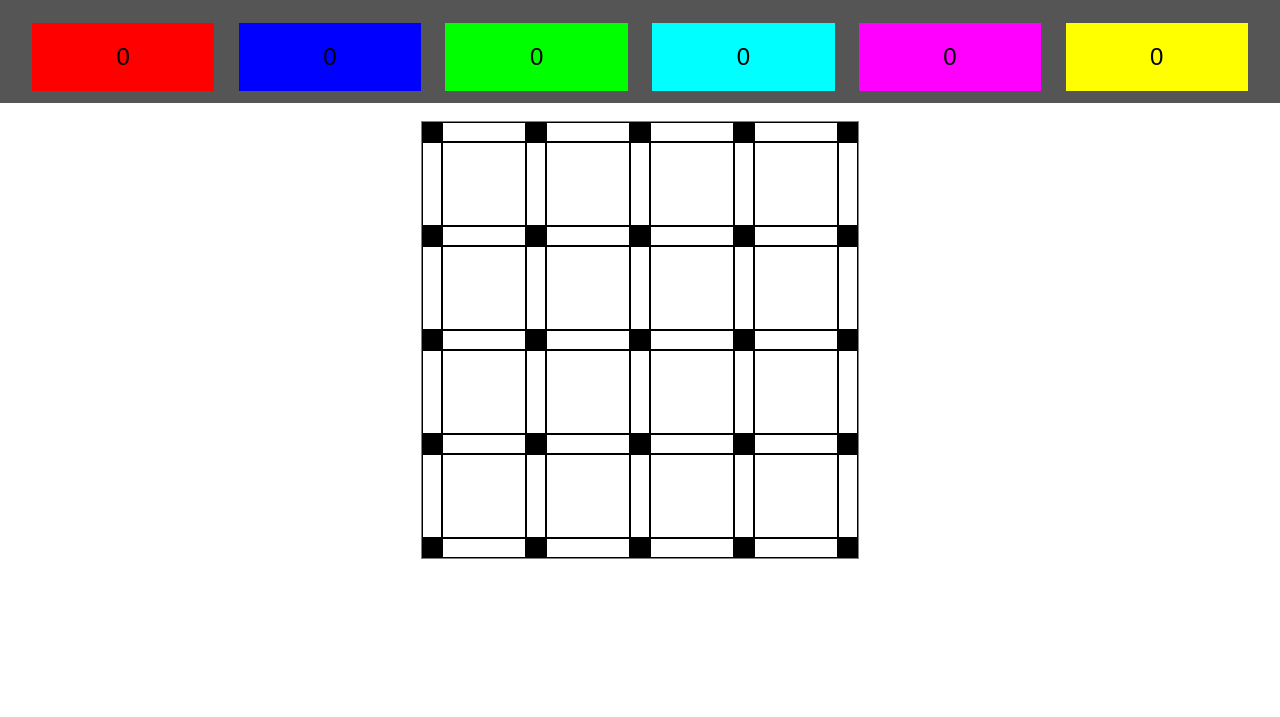
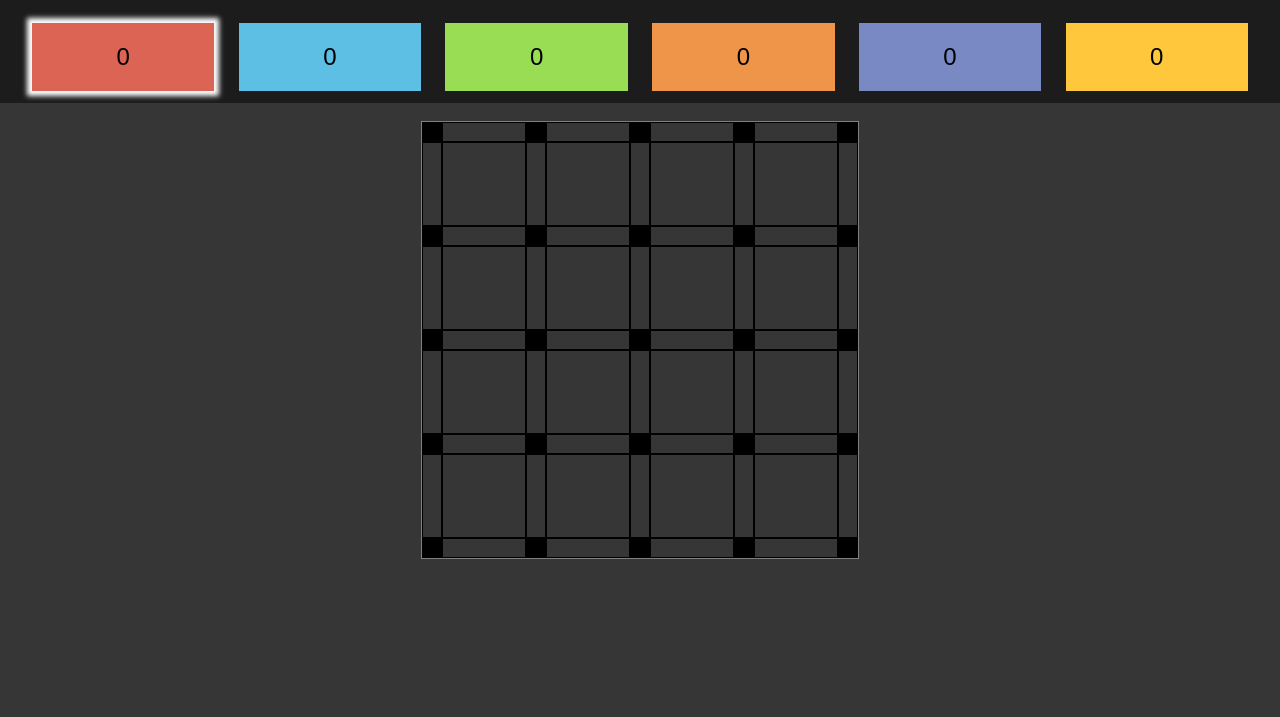
Before and after one commit to jo-gross/Website-Kaesekaestchen, a plain HTML site: page game.html in a window 1280 px wide. Shown: the part 83-800 px from the top of the page. Drawn offline with Linux system fonts and the light colour scheme.

Commit message:
Added new design (dark-theme) and added box-shadow to display the current player

```diff
--- a/game.js
+++ b/game.js
@@ -36,6 +36,8 @@ document.addEventListener("DOMContentLoaded", function () {
 		var current = 1,
 		field = document.createElement("table"),
 		finished, games, b, c, i, r, tr;
+
+		document.getElementById("scoreP" + current).classList.add('active');
 
 		element.appendChild(field);
 		field.appendChild(document.createElement("tbody"));
@@ -92,10 +94,16 @@ document.addEventListener("DOMContentLoaded", function () {
 					td.innerHTML = "";
 
 					if(wasBlock == "0"){
+
+						document.getElementById("scoreP" + current).classList.remove('active');
 						current++;
+						document.getElementById("scoreP" + current).classList.add('active');
 					}
 					if(current > players){
+
+						document.getElementById("scoreP" + current).classList.remove('active');
 						current = 1;
+						document.getElementById("scoreP" + current).classList.add('active');
 					}
 				}
 			}
@@ -213,6 +221,7 @@ document.addEventListener("DOMContentLoaded", function () {
 						var sx = parseInt(x)+1;
 						var block = document.getElementById("" + sx + ";" + y + "");
 						block.className = block.className + " p" +current;
+
 						ret = "1";
 
 						var score = document.getElementById("scoreP" + current);
--- a/style.css
+++ b/style.css
@@ -1,11 +1,12 @@
 body {
 	margin: 0;
 	font-family: Arial;
+	background-color: #363636;
 }
 
 .header {
 	padding: 10px 16px;
-	background: #555;
+	background: #1C1C1C;
 	color: #f1f1f1;
 }
 
@@ -74,27 +75,27 @@ table{
 }
 
 .p1 {
-	background: rgb(255, 0, 0);
+	background: #DC6454;
 }
 
 .p2 {
-	background: rgb(0, 0,255);
+	background: #5DBFE4;
 }
 
 .p3 {
-	background: rgb(0, 255, 0);
+	background: #99DD54;
 }
 
 .p4 {
-	background: rgb(0, 255, 255);
+	background: #EF9549;
 }
 
 .p5 {
-	background: rgb(255, 0, 255);
+	background: #7989C4;
 }
 
 .p6 {
-	background: rgb(255, 255, 0);
+	background: #FFC73C;
 }
 
 h1{
@@ -118,3 +119,7 @@ h1{
 	font-size: 1.5em;
 	color : rgb(0,0,0);
 }
+
+.active {
+	box-shadow: 0px 0px 5px 5px #ffffff;
+}
```
